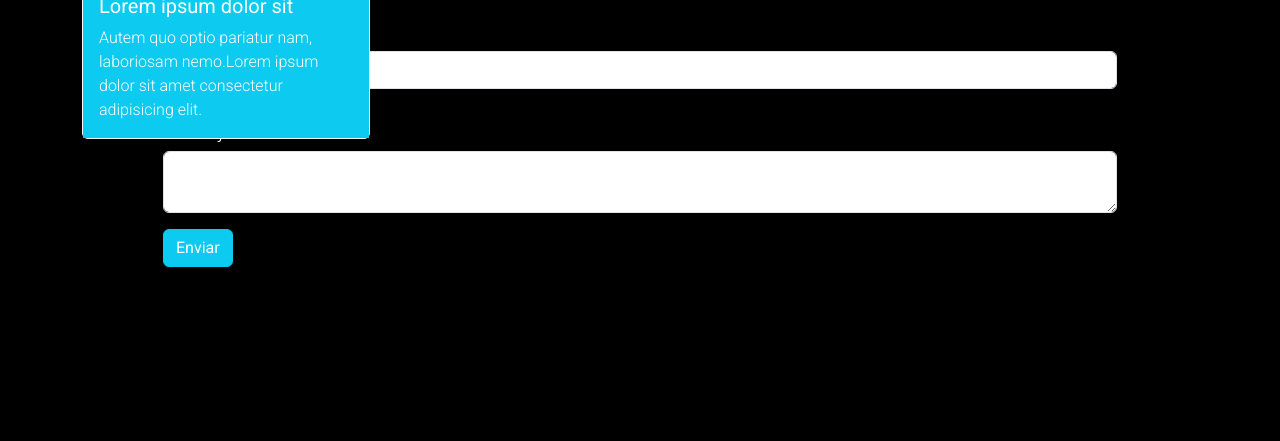
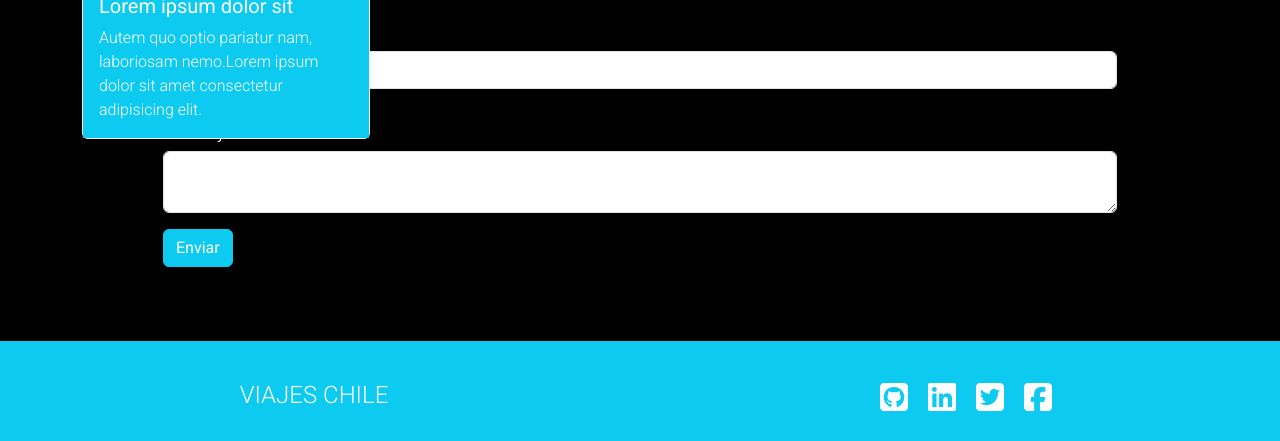
Before and after one commit to MarianaLioiPerez/Prueba-Viajes-Chile, a plain HTML site: page index.html in a window 1280 px wide. Shown: the part 1932-2373 px from the top of the page. Before the commit the page ends 2199 px from the top, so only its background shows below. Drawn offline with nearby package versions, Linux system fonts and the light colour scheme.

Commit message:
seccion footer CSS

```diff
--- a/assets/CSS/style.css
+++ b/assets/CSS/style.css
@@ -85,8 +85,6 @@ h2{
 
 /* FORMULARIO */
 
-
-
 h3{
     color: #ffff;
     font-size: 14pt;
@@ -94,9 +92,25 @@ h3{
 }
 
 #formulario{
-    height: 440px;
+    height: 450px;
+    margin-bottom: 80px;
 }
 
 .btn-custom{
     color: #ffff;
 }
+
+
+/* FOOTER */
+
+footer{
+    height: 100px;
+    width: 100%;
+    background-color: #0dcaf0;
+    color: #ffff;
+}
+
+h4{
+    font-weight: 300;
+    font-size: 18pt;
+}
--- a/index.html
+++ b/index.html
@@ -175,7 +175,29 @@
 </section>
 
 <!-- logo en texto + iconos a redes -->
-<footer></footer>
+<footer>
+
+  <div class="row text-center">
+    <div class="d-inline-block container mt-4 pt-3 col-6">
+      <h4 class="" id="marca-final">VIAJES CHILE</h4>
+    </div>
+    <div class="conatainer d-inline-block mt-4 pt-3 col-6">
+      <div class="d-inline-block px-2">
+        <i class="fa-brands fa-square-github fa-2x" style="color: #ffffff;"></i>
+      </div>
+      <div class="d-inline-block px-2">
+        <i class="fa-brands fa-linkedin fa-2x" style="color: #ffffff;"></i>
+      </div>
+      <div class="d-inline-block px-2">
+        <i class="fa-brands fa-square-twitter fa-2x" style="color: #ffffff;"></i>
+      </div>
+      <div class="d-inline-block px-2">
+        <i class="fa-brands fa-square-facebook fa-2x" style="color: #ffffff;"></i>
+      </div>
+
+    </div>
+  </div>
+</footer>
 
 <!-- aca van las intervenciones con java -->
 <script src="https://code.jquery.com/jquery-3.6.4.min.js" integrity="sha256-oP6HI9z1XaZNBrJURtCoUT5SUnxFr8s3BzRl+cbzUq8=" crossorigin="anonymous"></script>
```
